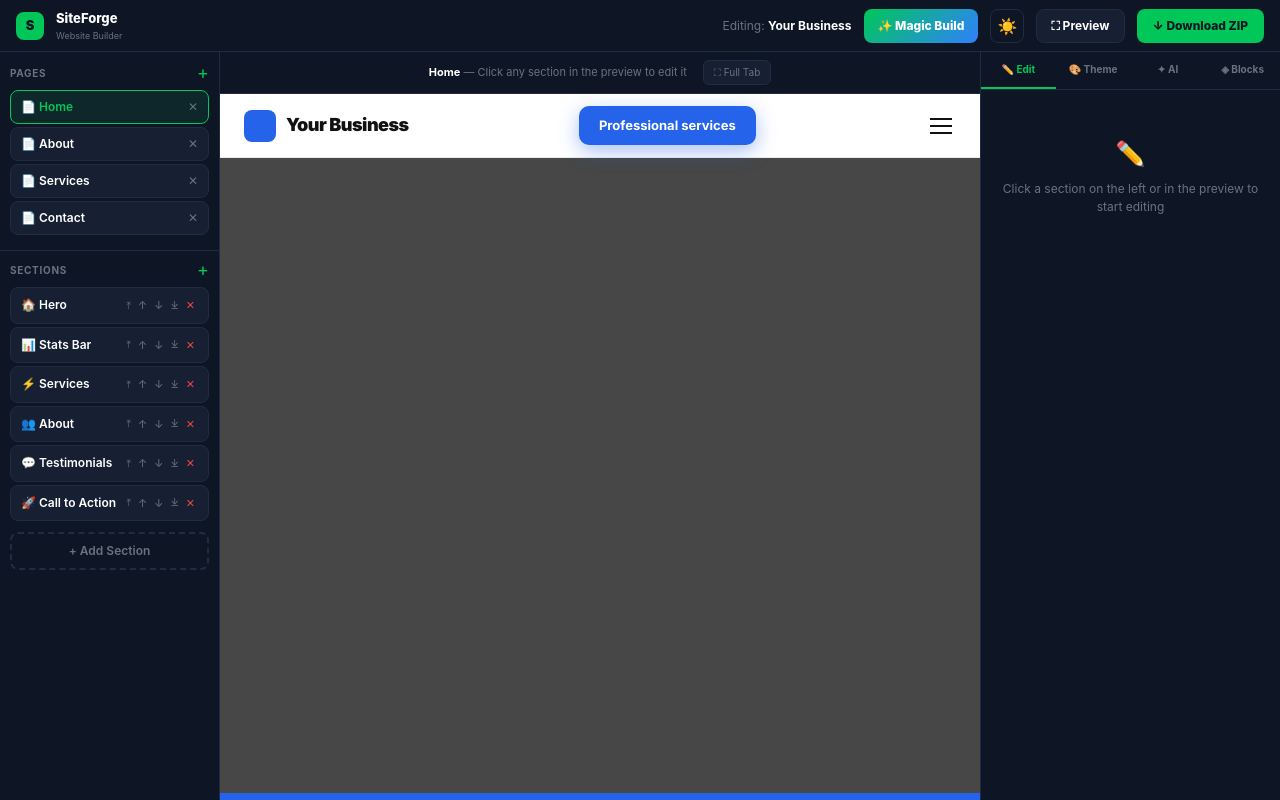
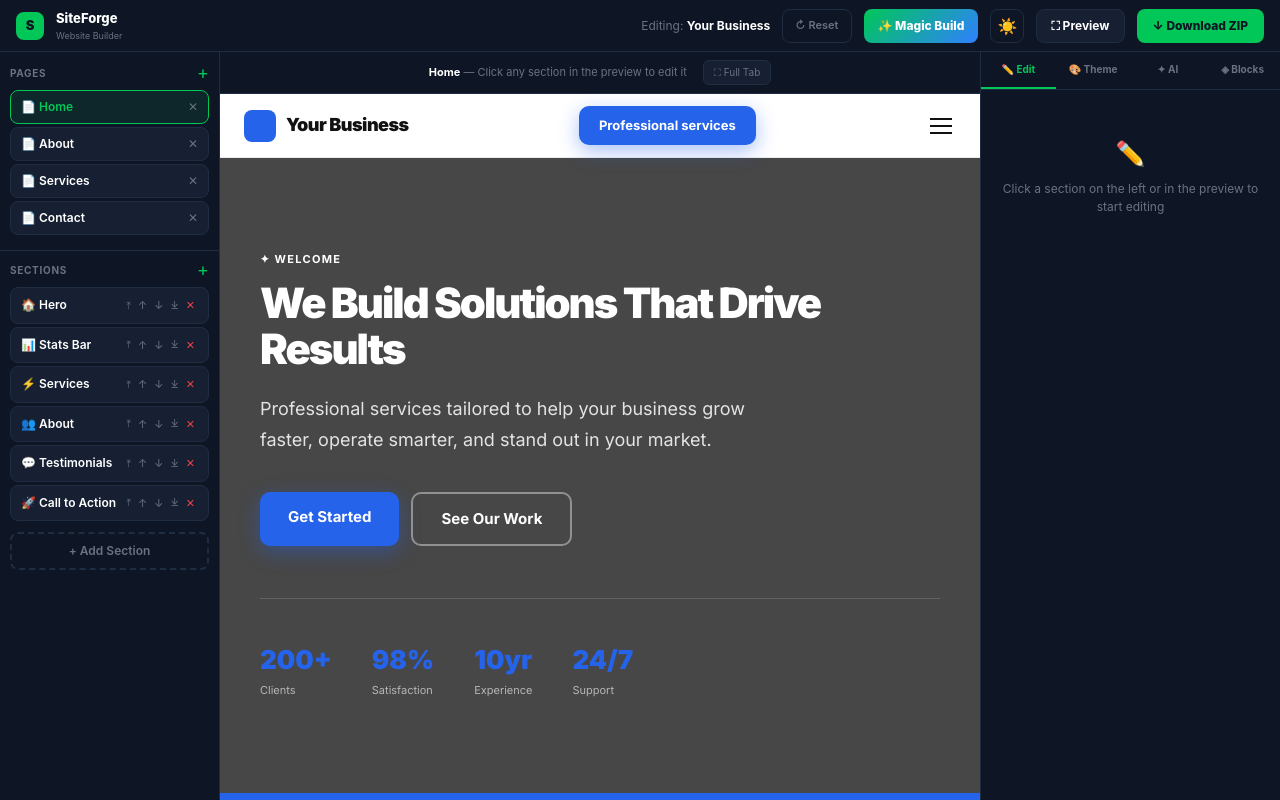
Before and after one commit to Neville2025/siteforge, a React (Vite) app: page / in a window 1280 px wide. Built offline with nearby package versions, Linux system fonts and the light colour scheme.

Commit message:
Force content visible (kill AOS hide), add Reset button, bump storage version

```diff
--- a/src/App.tsx
+++ b/src/App.tsx
@@ -792,6 +792,14 @@ export default function App() {
         <div style={{ fontSize:12, color:B.muted }}>
           Editing: <strong style={{ color:B.text }}>{store.site.name}</strong>
         </div>
+        <button onClick={()=>{
+          if (confirm('Start over? This will reset your current site to the default template.')) {
+            localStorage.removeItem('siteforge-v2')
+            window.location.reload()
+          }
+        }} style={{ padding:'0 12px', height:34, borderRadius:8, border:`1px solid ${B.border}`, background:'transparent', color:B.muted, fontSize:11, fontWeight:600, cursor:'pointer' }}>
+          ↻ Reset
+        </button>
         <button onClick={()=>setShowMagic(true)}
           style={{ padding:'0 14px', height:34, borderRadius:8, background:`linear-gradient(135deg, ${B.green}, ${B.blue})`, color:'#fff', fontSize:12, fontWeight:800, border:'none', cursor:'pointer' }}>
           ✨ Magic Build
--- a/src/renderer.ts
+++ b/src/renderer.ts
@@ -34,11 +34,8 @@ function css(theme: Theme) {
     .mobile-menu.open{display:flex}
     .mobile-menu a{font-size:16px;font-weight:600;color:inherit;padding:8px 0;border-bottom:1px solid ${theme.style==='dark'?'#222':'#f0f0f0'}}
     @media(max-width:768px){.nav-links{display:none}.hamburger{display:flex}}
-    /* AOS — content visible by default; AOS adds animation if available */
-    [data-aos]{transition:opacity .8s,transform .8s}
-    .aos-init[data-aos]{opacity:0}
-    .aos-init[data-aos="fade-up"]{transform:translateY(30px)}
-    [data-aos].aos-animate{opacity:1;transform:none}
+    /* Content always visible. AOS attribute kept for export compatibility but no hiding. */
+    [data-aos]{opacity:1 !important;transform:none !important}
   `
 }
 
--- a/src/store.ts
+++ b/src/store.ts
@@ -225,7 +225,7 @@ export const useStore = create<BuilderState>()(
         set({ site: fixed, activePageId: fixed.pages[0]?.id || '', activeSectionId: null })
       },
     }),
-    { name: 'siteforge-v1' }
+    { name: 'siteforge-v2' }
   )
 )
 
```
